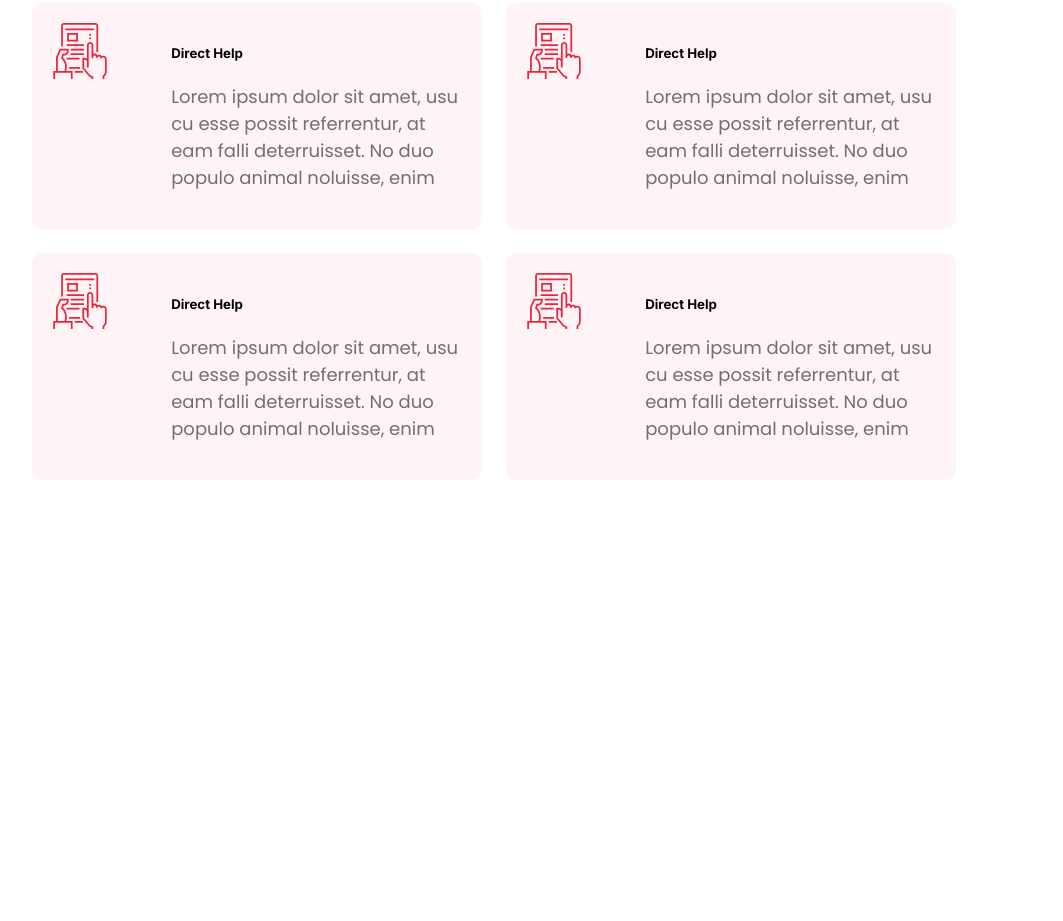
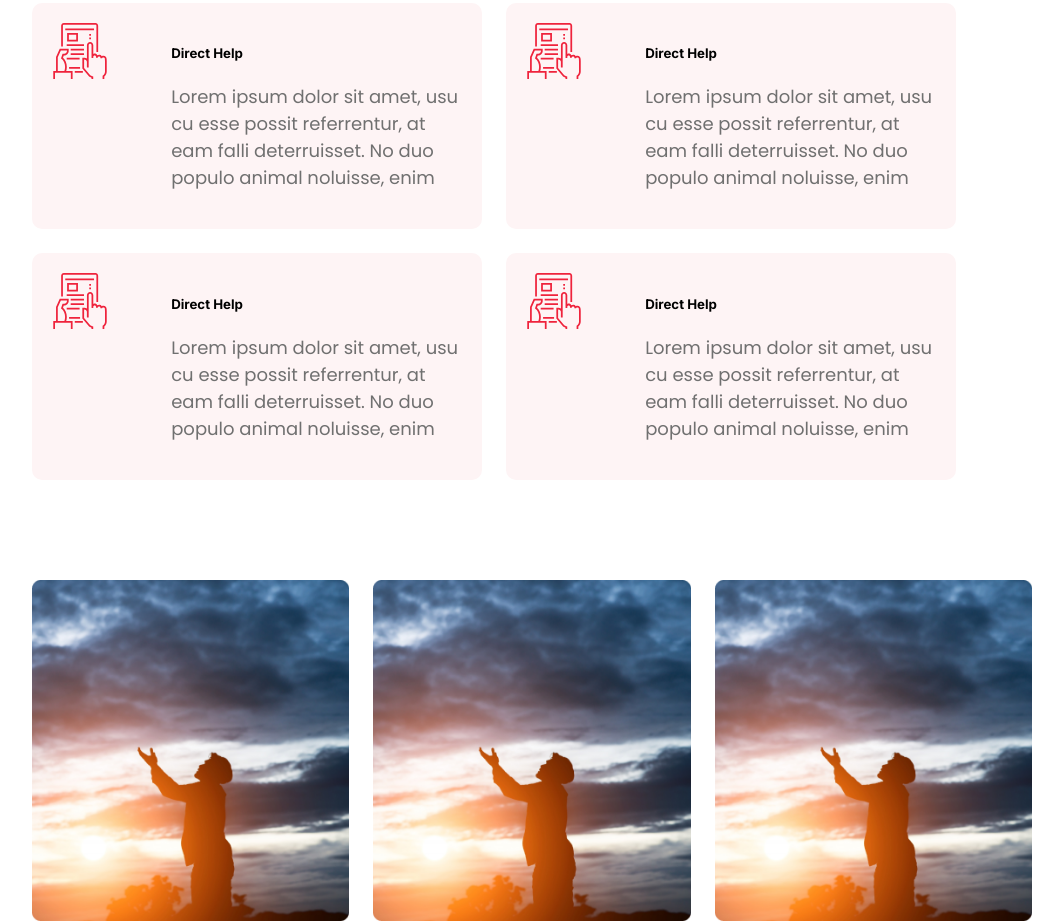
Before and after one commit to hasan-naim/eid-jakat-project, a plain HTML site: page index.html in a window 1280 px wide. Shown: the part 2288-3209 px from the top of the page, without its empty margins (108-1171 px from the left). Before the commit the page ends 2768 px from the top, so only its background shows below. Drawn offline with Linux system fonts and the light colour scheme.

Commit message:
human sunset section is done

```diff
--- a/css/main.css
+++ b/css/main.css
@@ -160,6 +160,18 @@ header .description {
   width: 90%;
 }
 
+/* human sunset */
+
+.human-sunset {
+  margin-top: 100px;
+}
+.human-sunset .d-flex {
+  gap: 24px;
+}
+.human-sunset img {
+  max-width: 365px;
+}
+
 @media (max-width: 560px) {
   .container {
     width: 100%;
--- a/index.html
+++ b/index.html
@@ -87,7 +87,7 @@
           </div>
         </div>
       </section>
-
+      <!-- donation -->
       <section class="donation">
         <div class="container">
           <div class="heading text-center">
@@ -149,6 +149,14 @@
           </div>
         </div>
       </section>
+      <!-- human sunset -->
+      <section class="human-sunset">
+        <div class="container d-flex">
+          <img src="assets/sunset.png" alt="" />
+          <img src="assets/sunset.png" alt="" />
+          <img src="assets/sunset.png" alt="" />
+        </div>
+      </section>
     </main>
   </body>
 </html>
```
